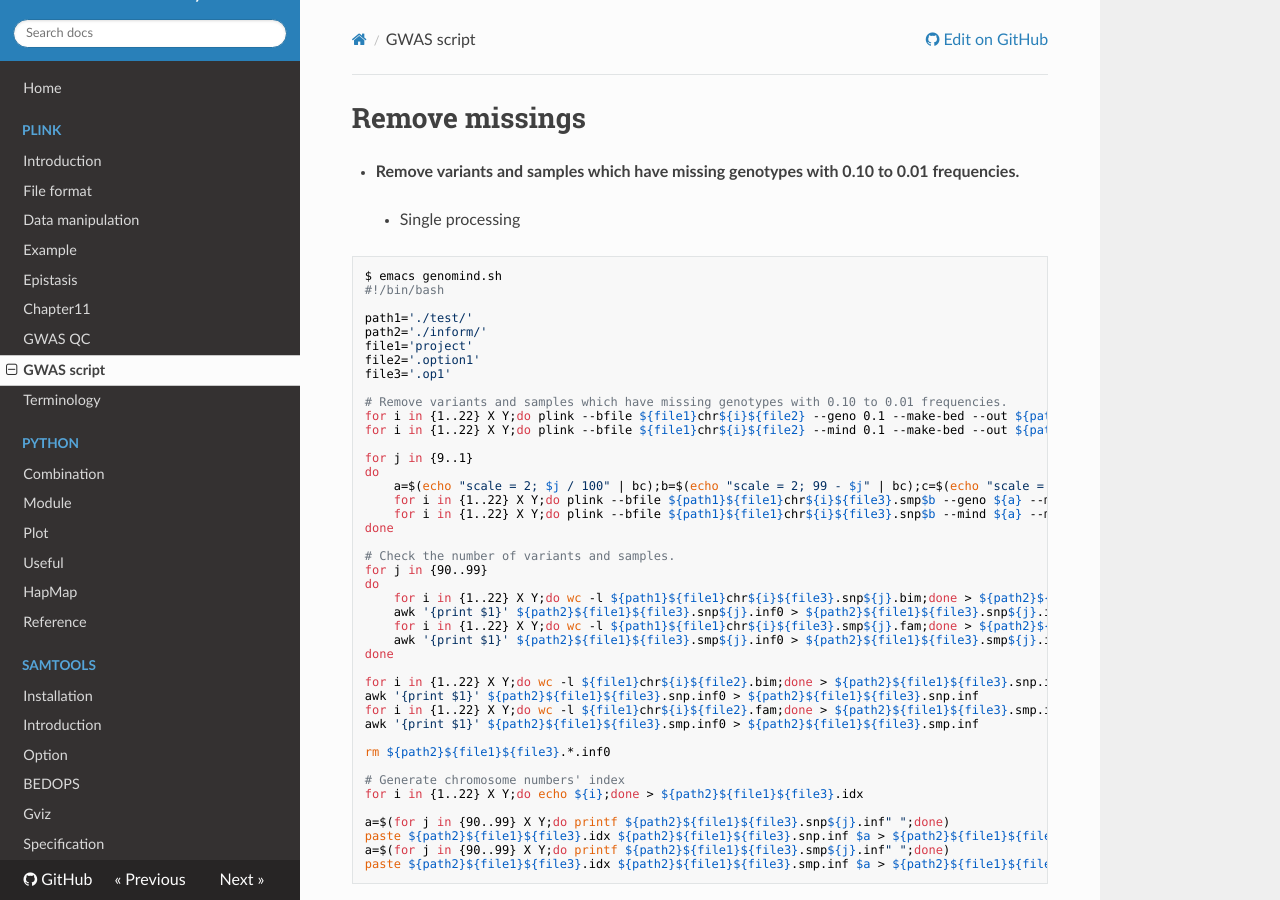
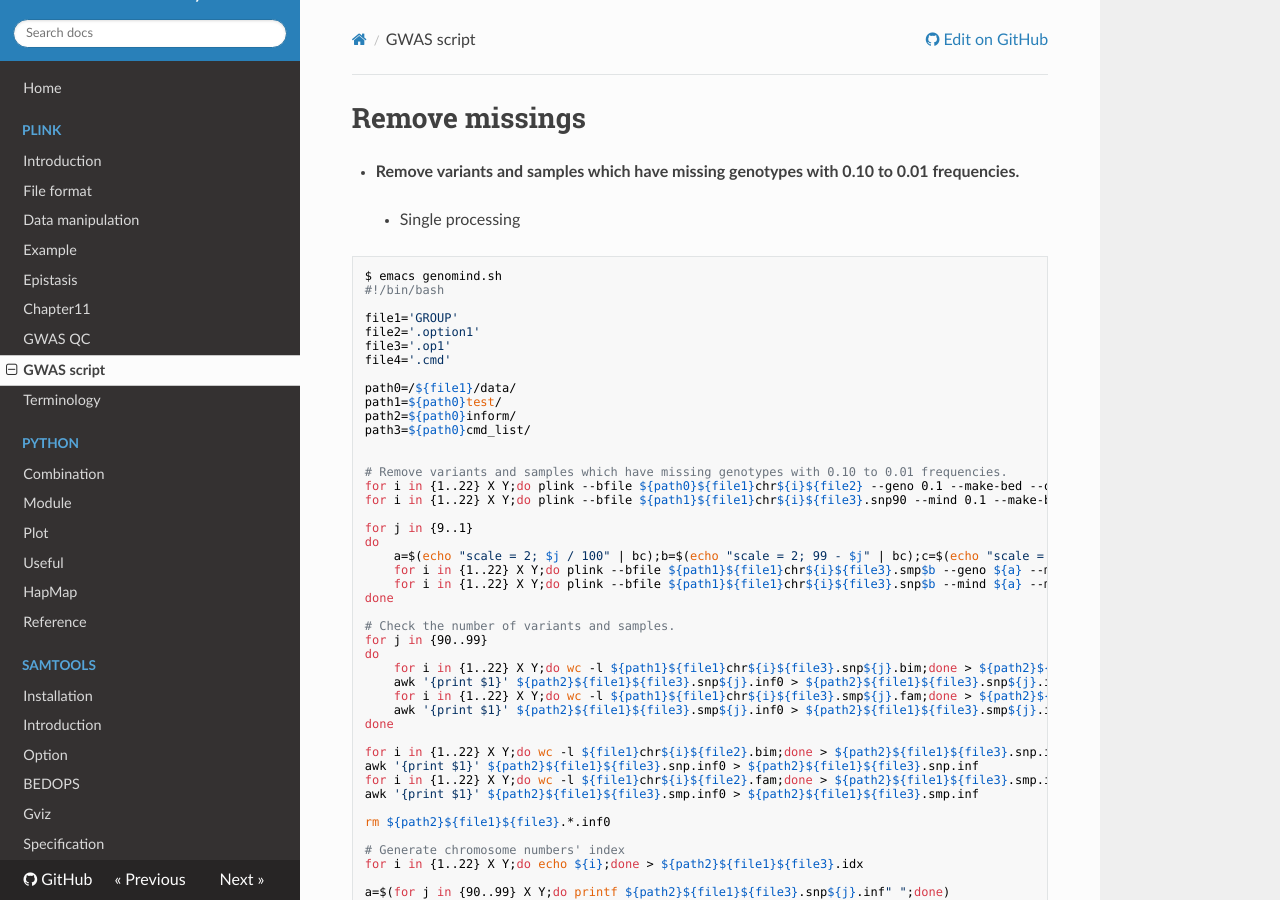
Before and after one commit to WonyoungCho/plink, an MkDocs documentation site: the page built from docs/GWAS_bash.md, in a window 1280 px wide and 900 px high. Built offline with MkDocs 1.6.1, drawn with Linux system fonts in a browser that asks for light colours; nearby versions of some CDN libraries; old or Windows-style settings are respelled for this version of MkDocs.

Commit message:
Update GWAS_bash.md

```diff
--- a/docs/GWAS_bash.md
+++ b/docs/GWAS_bash.md
@@ -6,15 +6,20 @@
 $ emacs genomind.sh
 #!/bin/bash
 
-path1='./test/'
-path2='./inform/'
-file1='project'
+file1='GROUP'
 file2='.option1'
 file3='.op1'
+file4='.cmd'
+
+path0=/${file1}/data/
+path1=${path0}test/
+path2=${path0}inform/
+path3=${path0}cmd_list/
+
 
 # Remove variants and samples which have missing genotypes with 0.10 to 0.01 frequencies.
-for i in {1..22} X Y;do plink --bfile ${file1}chr${i}${file2} --geno 0.1 --make-bed --out ${path1}${file1}chr${i}${file3}.snp90;done
-for i in {1..22} X Y;do plink --bfile ${file1}chr${i}${file2} --mind 0.1 --make-bed --out ${path1}${file1}chr${i}${file3}.smp90;done
+for i in {1..22} X Y;do plink --bfile ${path0}${file1}chr${i}${file2} --geno 0.1 --make-bed --out ${path1}${file1}chr${i}${file3}.snp90;done
+for i in {1..22} X Y;do plink --bfile ${path1}${file1}chr${i}${file3}.snp90 --mind 0.1 --make-bed --out ${path1}${file1}chr${i}${file3}.smp90;done
 
 for j in {9..1}
 do
```
